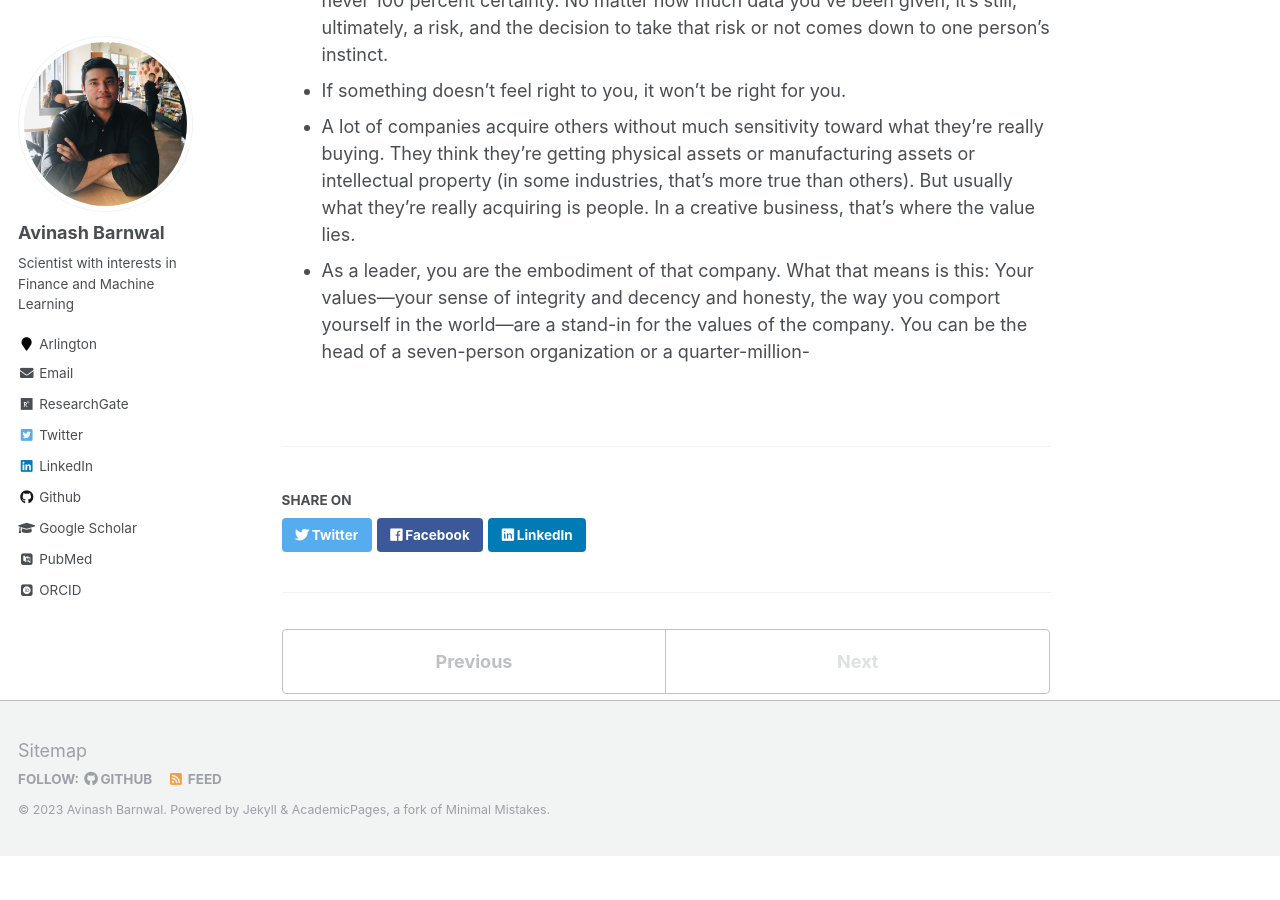
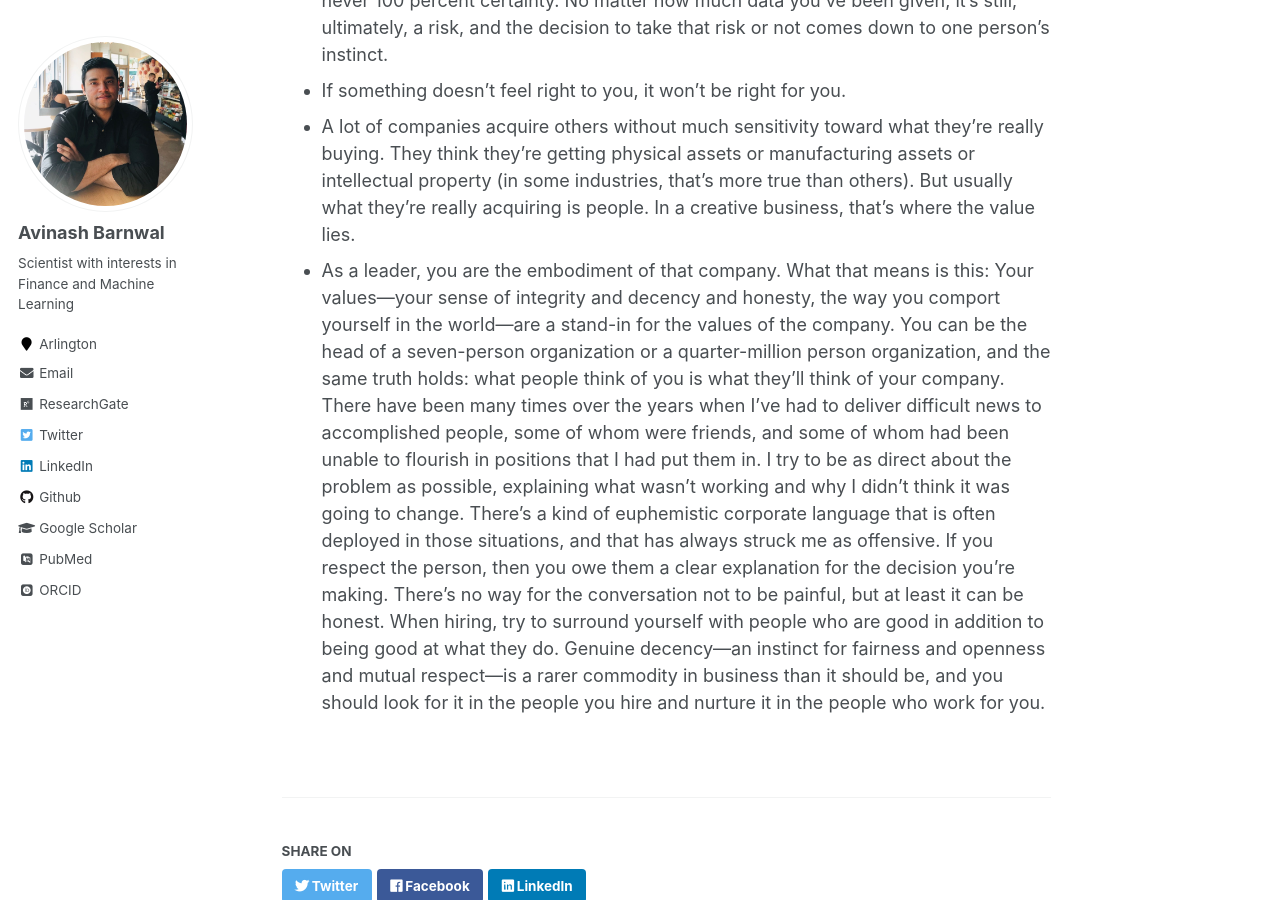
Before and after one commit to avinashbarnwal/avinashbarnwal.github.io, a Jekyll site: the page built from _books/ride_of_lifetime.md, in a window 1280 px wide and 900 px high, scrolled down 3600 px. Built offline with Jekyll 4.4.1, drawn with Linux system fonts in a browser that asks for light colours; some web fonts are replaced; before the commit the page ends 4456 px from its top, so only the background shows below that.

Commit message:
Update ride_of_lifetime.md

```diff
--- a/_books/ride_of_lifetime.md
+++ b/_books/ride_of_lifetime.md
@@ -43,4 +43,4 @@ date: 2022-12-30
 - You have to do the homework. You have to be prepared. You certainly can’t make a major acquisition, for example, without building the necessary models to help you determine whether a deal is the right one. But you also have to recognize that there is never 100 percent certainty. No matter how much data you’ve been given, it’s still, ultimately, a risk, and the decision to take that risk or not comes down to one person’s instinct.
 - If something doesn’t feel right to you, it won’t be right for you.
 - A lot of companies acquire others without much sensitivity toward what they’re really buying. They think they’re getting physical assets or manufacturing assets or intellectual property (in some industries, that’s more true than others). But usually what they’re really acquiring is people. In a creative business, that’s where the value lies.
-- As a leader, you are the embodiment of that company. What that means is this: Your values—your sense of integrity and decency and honesty, the way you comport yourself in the world—are a stand-in for the values of the company. You can be the head of a seven-person organization or a quarter-million-
+- As a leader, you are the embodiment of that company. What that means is this: Your values—your sense of integrity and decency and honesty, the way you comport yourself in the world—are a stand-in for the values of the company. You can be the head of a seven-person organization or a quarter-million person organization, and the same truth holds: what people think of you is what they’ll think of your company. There have been many times over the years when I’ve had to deliver difficult news to accomplished people, some of whom were friends, and some of whom had been unable to flourish in positions that I had put them in. I try to be as direct about the problem as possible, explaining what wasn’t working and why I didn’t think it was going to change. There’s a kind of euphemistic corporate language that is often deployed in those situations, and that has always struck me as offensive. If you respect the person, then you owe them a clear explanation for the decision you’re making. There’s no way for the conversation not to be painful, but at least it can be honest. When hiring, try to surround yourself with people who are good in addition to being good at what they do. Genuine decency—an instinct for fairness and openness and mutual respect—is a rarer commodity in business than it should be, and you should look for it in the people you hire and nurture it in the people who work for you.
```
